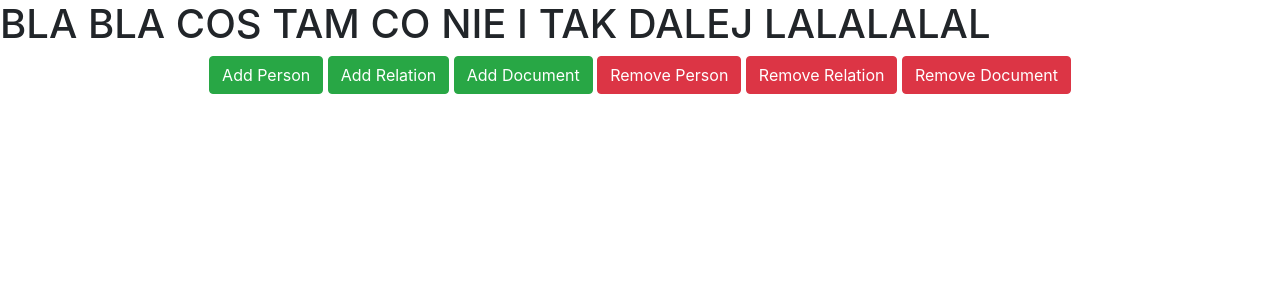
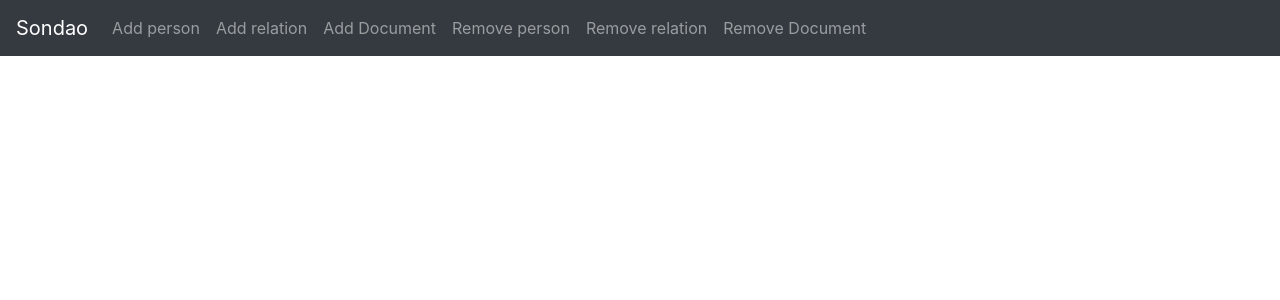
Before and after one commit to Agwen12/Sondao-Python-Project, a Django app: page / in a window 1280 px wide. Shown: the top 300 px of the page. Run offline with Django 4.2, Linux system fonts and the light colour scheme; data that the repository does not hold is empty; some libraries are stand-ins or nearby versions.

Commit message:
navbar with adding/removing

```diff
--- a/sondao/GUI/sondao_web/gentree/templates/_modals.html
+++ b/sondao/GUI/sondao_web/gentree/templates/_modals.html
@@ -1,33 +1,33 @@
 {% load crispy_forms_tags %}
 
-<!-- Button trigger modal -->
-
-<div class="text-center">
-<button type="button" class="btn btn-success rounded" data-toggle="modal" data-target="#addPersonModal">
-  Add Person
-</button>
-
-<button type="button" class="btn btn-success rounded" data-toggle="modal" data-target="#AddRelationModal">
-  Add Relation
-</button>
-
-<button type="button" class="btn btn-success rounded" data-toggle="modal" data-target="#AddDocumentModal">
-  Add Document
-</button>
-
-<button type="button" class="btn btn-danger rounded" data-toggle="modal" data-target="#removePersonModal">
-  Remove Person
-</button>
-
-<button type="button" class="btn btn-danger rounded" data-toggle="modal" data-target="#removeRelationModal">
-  Remove Relation
-</button>
-
-<button type="button" class="btn btn-danger rounded" data-toggle="modal" data-target="#removeDocumentModal">
-  Remove Document
-</button>
-</div>
-
+<nav class="navbar navbar-expand-lg navbar-dark bg-dark">
+  <a class="navbar-brand" href="/">Sondao</a>
+  <button class="navbar-toggler" type="button" data-toggle="collapse" data-target="#navbarText" aria-controls="navbarText" aria-expanded="false" aria-label="Toggle navigation">
+    <span class="navbar-toggler-icon"></span>
+  </button>
+  <div class="collapse navbar-collapse" id="navbarText">
+    <ul class="navbar-nav mr-auto">
+      <li class="nav-item">
+        <a class="nav-link" data-toggle="modal" data-target="#addPersonModal">Add person</a>
+      </li>
+      <li class="nav-item">
+        <a class="nav-link" data-toggle="modal" data-target="#AddRelationModal">Add relation</a>
+      </li>
+      <li class="nav-item">
+        <a class="nav-link" data-toggle="modal" data-target="#AddDocumentModal">Add Document</a>
+      </li>
+      <li class="nav-item">
+        <a class="nav-link" data-toggle="modal" data-target="#removePersonModal">Remove person</a>
+      </li>
+      <li class="nav-item">
+        <a class="nav-link" data-toggle="modal" data-target="#removeRelationModal">Remove relation</a>
+      </li>
+      <li class="nav-item">
+        <a class="nav-link" data-toggle="modal" data-target="#removeDocumentModal">Remove Document</a>
+      </li>
+    </ul>
+  </div>
+</nav>
 
 <div class="modal fade" id="addPersonModal" tabindex="-1" role="dialog" aria-labelledby="exampleModalLabel" aria-hidden="true">
   <div class="modal-dialog" role="document">
--- a/sondao/GUI/sondao_web/gentree/templates/base.html
+++ b/sondao/GUI/sondao_web/gentree/templates/base.html
@@ -11,6 +11,7 @@
     <title>Sondao</title>
   </head>
   <body>
+
     {% block content %}{% endblock %}
     <!-- Optional JavaScript -->
     <!-- jQuery first, then Popper.js, then Bootstrap JS -->
--- a/sondao/GUI/sondao_web/gentree/templates/index.html
+++ b/sondao/GUI/sondao_web/gentree/templates/index.html
@@ -1,6 +1,6 @@
 {% extends 'base.html' %}
 
 {% block content %}
-<h1> BLA BLA COS TAM CO NIE I TAK DALEJ LALALALAL</h1>
 {% include "_modals.html" %}
+
 {% endblock %}
```
